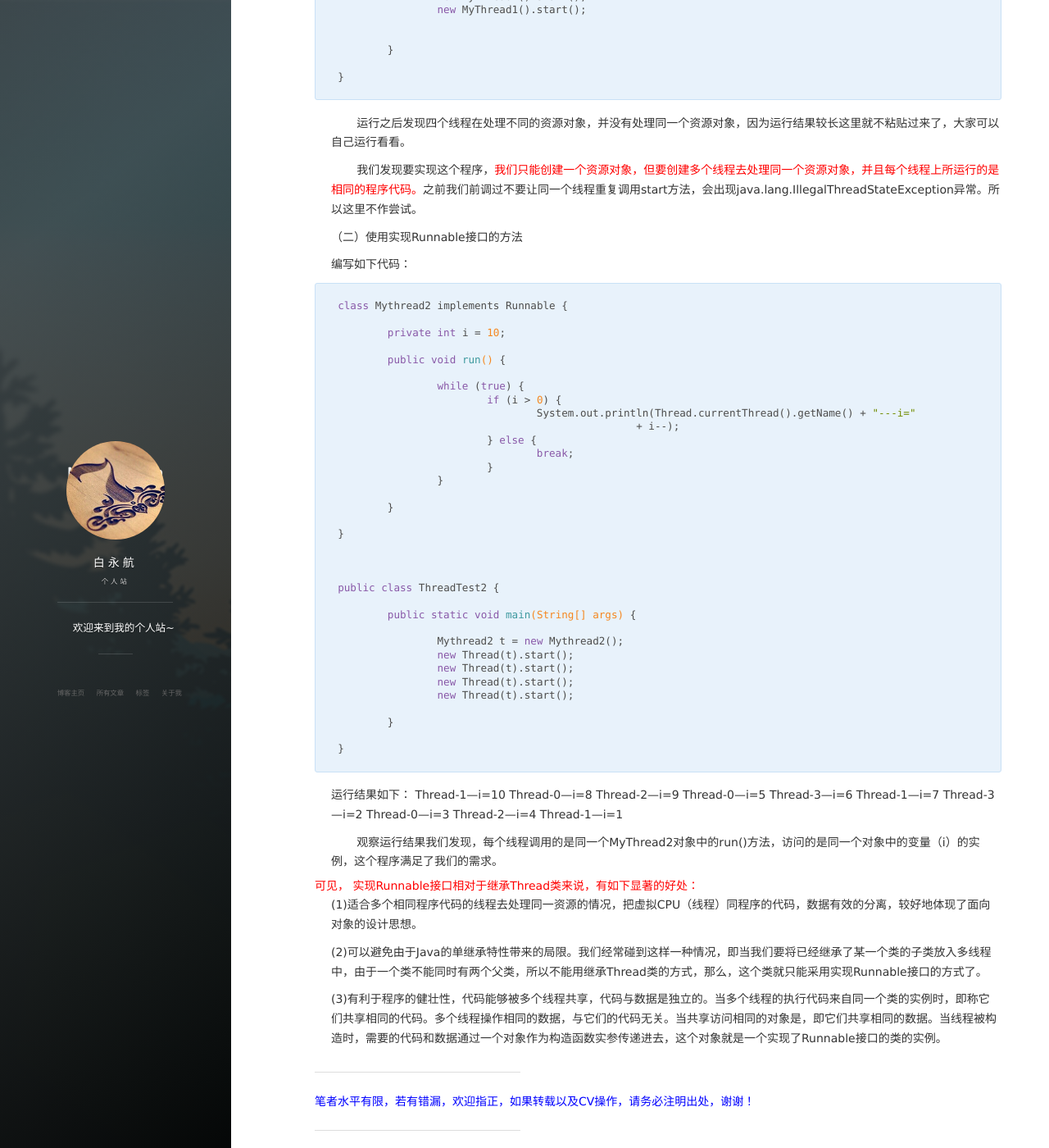
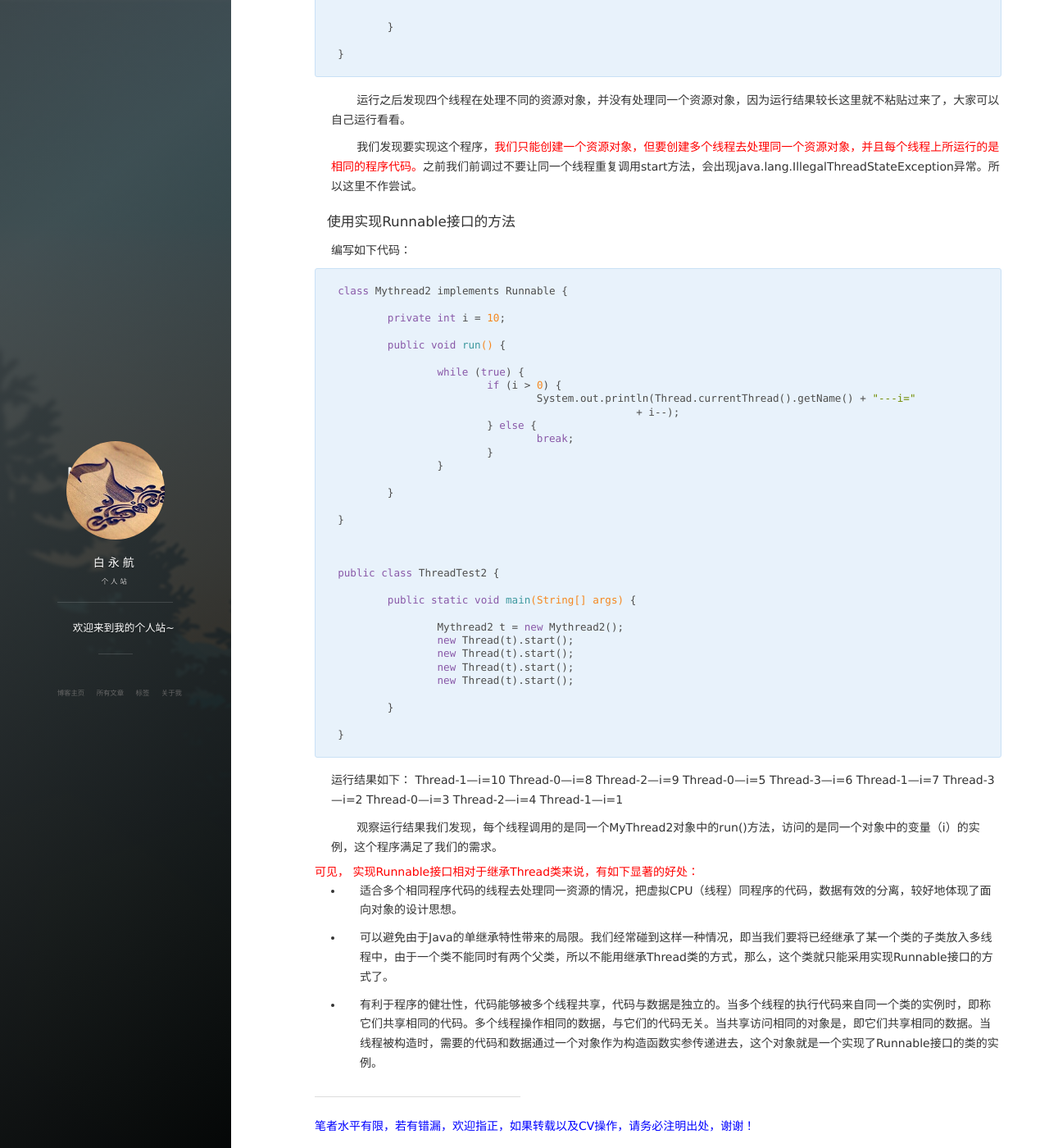
Before and after one commit to MadridSeven/MadridSeven.github.io, a Jekyll site: the page built from _posts/2017-01-15-JAVA进阶学习-多线程详解（一）.md, in a window 1280 px wide and 1400 px high, scrolled down 4628 px. Shown: the whole window at 82% size. Built offline with Jekyll 4.4.1, drawn with Linux system fonts in a browser that asks for light colours; nearby versions of some CDN libraries; comment, search, counter and statistics services are not loaded; part of the change alters nothing that is shown; some of the changed text lies outside the part shown.

Commit message:
modification articles

```diff
--- a/_posts/2017-01-15-JAVA进阶学习-多线程详解（一）.md
+++ b/_posts/2017-01-15-JAVA进阶学习-多线程详解（一）.md
@@ -8,73 +8,74 @@ tag: JAVA进阶学习
 ---
 
 
-# .1 线程与进程的区别
-## 1-1 定义
-&#160; &#160; &#160; &#160;<font color="red">进程</font>：进程是具有一定独立功能的程序关于某个数据集合上的一次运行活动,进程是系统进行资源分配和调度的一个独立单位.
+## 线程与进程的区别
+### 定义
+&emsp;&emsp;<font color="red">进程</font>：进程是具有一定独立功能的程序关于某个数据集合上的一次运行活动,进程是系统进行资源分配和调度的一个独立单位.
 
-&#160; &#160; &#160; &#160;<font color="red">线程</font>：线程是进程的一个实体,<font color="red">是CPU调度和分派的基本单位</font>,它是比进程更小的能独立运行的基本单位.线程自己基本上不拥有系统资源,只拥有一点在运行中必不可少的资源(如程序计数器,一组寄存器和栈),但是它可与同属一个进程的其他的线程共享进程所拥有的全部资源。
-## 1-2 区别
+&emsp;&emsp;<font color="red">线程</font>：线程是进程的一个实体,<font color="red">是CPU调度和分派的基本单位</font>,它是比进程更小的能独立运行的基本单位.线程自己基本上不拥有系统资源,只拥有一点在运行中必不可少的资源(如程序计数器,一组寄存器和栈),但是它可与同属一个进程的其他的线程共享进程所拥有的全部资源。
+### 区别
 
-- &#160; &#160;简而言之,<font color="red"> 一个程序至少有一个进程,一个进程至少有一个线程。</font>
+- &emsp;&emsp;简而言之,<font color="red"> 一个程序至少有一个进程,一个进程至少有一个线程。</font>
 
-- &#160; &#160;线程的划分尺度小于进程，使得多线程程序的并发性高。
+- &emsp;&emsp;线程的划分尺度小于进程，使得多线程程序的并发性高。
 
-- &#160; &#160;另外，进程在执行过程中拥有独立的内存单元，而多个线程共享内存，从而极大地提高了程序的运行效率。
+- &emsp;&emsp;另外，进程在执行过程中拥有独立的内存单元，而多个线程共享内存，从而极大地提高了程序的运行效率。
 
-- &#160; &#160;线程在执行过程中与进程还是有区别的。每个独立的线程有一个程序运行的入口、顺序执行序列和程序的出口。但是<font color="red">线程不能够独立执行</font>，必须依存在应用程序中，由应用程序提供多个线程执行控制。
+- &emsp;&emsp;线程在执行过程中与进程还是有区别的。每个独立的线程有一个程序运行的入口、顺序执行序列和程序的出口。但是<font color="red">线程不能够独立执行</font>，必须依存在应用程序中，由应用程序提供多个线程执行控制。
 
-- &#160; &#160;从逻辑角度来看，多线程的意义在于一个应用程序中，有多个执行部分可以同时执行。但<font color="red">操作系统并没有将多个线程看做多个独立的应用</font>，来实现进程的调度和管理以及资源分配。这就是进程和线程的重要区别。
+- &emsp;&emsp;从逻辑角度来看，多线程的意义在于一个应用程序中，有多个执行部分可以同时执行。但<font color="red">操作系统并没有将多个线程看做多个独立的应用</font>，来实现进程的调度和管理以及资源分配。这就是进程和线程的重要区别。
 
  注：<font color="red">在java中，每次程序运行至少启动2个线程。一个是main线程，一个是垃圾收集线程。因为每当使用java命令执行一个类的时候，实际上都会启动一个JVM，每一个JVM实际就是在操作系统中启动了一个进程。</font>
-# .2 线程的5种状态
+## 线程的5种状态
 
 线程可以有如下5种状态：
 
- 1.  New(新创建)
- 2.  Runnable(就绪)
- 3. Running(运行)
- 4. Blocked(阻塞)
- 5. Dead(死亡)
+ - New(新创建)
+ - Runnable(就绪)
+ - Running(运行)
+ - Blocked(阻塞)
+ - Dead(死亡)
 
 <font color="red">  下面这张图对于理解这五种状态之间的关系非常有帮助。 </font>
+
 ![](http://img.blog.csdn.net/20150309140927553)
 
 
-.1 新创建线程
+1.新创建线程:
 
-&#160; &#160; &#160; &#160;当用new操作符创建一个新线程时，如new Thread(r)，<font color="red">该线程还没有开始运行</font>。这意味着它的状态是new。
+&emsp;&emsp; 当用new操作符创建一个新线程时，如new Thread(r)，<font color="red">该线程还没有开始运行</font>。这意味着它的状态是new。
 
-.2 就绪和运行线程
+2.就绪和运行线程:
 
-&#160; &#160; &#160; &#160;一旦调用start方法，线程处于runnable（就绪）状态。是否进入运行状态，这取决于操作系统给线程提供运行的时间，<font color="red">当CPU开始调度处于就绪状态的线程时，此时线程才得以真正执行。</font>
+&emsp;&emsp;一旦调用start方法，线程处于runnable（就绪）状态。是否进入运行状态，这取决于操作系统给线程提供运行的时间，<font color="red">当CPU开始调度处于就绪状态的线程时，此时线程才得以真正执行。</font>
 
-&#160; &#160; &#160; &#160;一旦一个线程开始运行，它不必始终保持运行。事实上，运行中的线程被中断，目的是为了让其他线程获得运行的机会。线程调度的细节依赖于操作系统提供的服务。<font color="red">抢占式调度系统给每一个可运行的线程一个时间片来执行任务。当时间片用完，操作系统剥夺该线程的运行权，并给另一个线程运行的机会。当选择下一个线程时，操作系统考虑线程的优先级。</font>(本人将之后博文中解释线程的优先级和线程的竞争关系)
+&emsp;&emsp;一旦一个线程开始运行，它不必始终保持运行。事实上，运行中的线程被中断，目的是为了让其他线程获得运行的机会。线程调度的细节依赖于操作系统提供的服务。<font color="red">抢占式调度系统给每一个可运行的线程一个时间片来执行任务。当时间片用完，操作系统剥夺该线程的运行权，并给另一个线程运行的机会。当选择下一个线程时，操作系统考虑线程的优先级。</font>(本人将之后博文中解释线程的优先级和线程的竞争关系)
 
-.3 阻塞线程
+3.阻塞线程:
 
-&#160; &#160; &#160; &#160;当线程处于阻塞状态时，它暂时不活动。它不运行任何代码且消耗最少的资源。直到线程进入就绪状态。根阻塞的不同原因，阻塞大致分为以下三种
+&emsp;&emsp;当线程处于阻塞状态时，它暂时不活动。它不运行任何代码且消耗最少的资源。直到线程进入就绪状态。根阻塞的不同原因，阻塞大致分为以下三种
 
 
->- 等待阻塞：运行的线程执行wait()方法，JVM会把该线程放入等待池中。(wait会释放持有的锁)
+- 等待阻塞：运行的线程执行wait()方法，JVM会把该线程放入等待池中。(wait会释放持有的锁)
 
->- 同步阻塞：运行的线程在获取对象的同步锁时，若该同步锁被别的线程占用，则JVM会把该线程放入锁池中。
+- 同步阻塞：运行的线程在获取对象的同步锁时，若该同步锁被别的线程占用，则JVM会把该线程放入锁池中。
 
->- 其他阻塞：运行的线程执行sleep()或join()方法，或者发出了I/O请求时，JVM会把该线程置为阻塞状态。当sleep()状态超时、join()等待线程终止或者超时、或者I/O处理完毕时，线程重新转入就绪状态。（注：sleep是不会释放持有的锁）。
+- 其他阻塞：运行的线程执行sleep()或join()方法，或者发出了I/O请求时，JVM会把该线程置为阻塞状态。当sleep()状态超时、join()等待线程终止或者超时、或者I/O处理完毕时，线程重新转入就绪状态。（注：sleep是不会释放持有的锁）。
 
 
-> 注：关于阻塞将会在之后的博文中进行分析
+- 注：关于阻塞将会在之后的博文中进行分析
 
-.4 死亡状态（Dead）
+4.死亡状态（Dead）
 
 &#160; &#160; &#160; &#160;线程执行完了或者因异常退出了run()方法，该线程结束生命周期。
 
-# .3 线程启动的两种方式
+### 线程启动的两种方式
 
 &#160; &#160; &#160; &#160;创建新执行线程有两种方法。<font color="red">一种方法是将类声明为 Thread 的子类。该子类应重写 Thread 类的 run 方法。接下来可以分配并启动该子类的实例</font>。
 
 &#160; &#160; &#160; &#160;创建线程的另一种方法是<font color="red">声明实现 Runnable 接口的类。该类然后实现 run 方法。然后可以分配该类的实例，在创建 Thread 时作为一个参数来传递并启动。</font>（其实准确来讲，应该有三种，还有一种是实现Callable接口，并与Future、线程池结合使用，这部分的内容将在后续博文详细总结。）
 
-## 3-1 继承Thread类
+#### 继承Thread类
  该方法是创建一个线程的常用方法，在方法中应该重写Thread类的run方法。
  编写如下代码：
 
@@ -135,7 +136,7 @@ Thread-0----4
 
 &#160; &#160; &#160; &#160; 不要让同一个线程重复调用start方法，会出现java.lang.IllegalThreadStateException异常。 </font>
 
-## 3-2 实现Runnable接口
+#### 实现Runnable接口
 &#160; &#160; &#160; &#160; 实现Runnable接口，并重写该接口的run()方法，该run()方法同样是线程执行体，创建Runnable实现类的实例，并以此实例作为Thread类的target来创建Thread对象，<font color="red">该Thread对象才是真正的线程对象。</font>
  编写如下代码：
 
@@ -203,7 +204,7 @@ Thread-0----4
 
 <font color="red">注：不要调用Thread类或Runnable对象的run方法。直接调用run方法，只会执行同一个线程中的任务，而不会启动新线程。应该调用Thread.start方法。 这个方法将创建一个执行run方法的新线程。</font>
 
-# .4 线程启动的两种方式的对比
+### 线程启动的两种方式的对比
 
  &#160; &#160; &#160; &#160;之前我们用继承Thread类和实现Runnable接口两种方法创建和启动了线程，大家从运行的结果可以发现两种形式的运行结果是一致的，这是就有了一个问题，它们的区别是什么？我到底应该使用哪种方式？
 
@@ -211,7 +212,7 @@ Thread-0----4
 
  &#160; &#160; &#160; &#160;结合上面讨论的结果，我们分别用继承Thread类和实现Runnable接口来分析这个程序。
 
-（一）使用继承Thread的方法
+#### 使用继承Thread的方法
 
 编写如下代码：
 
@@ -253,7 +254,7 @@ public class ThreadTest2 {
 
  &#160; &#160; &#160; &#160;我们发现要实现这个程序，<font color="red">我们只能创建一个资源对象，但要创建多个线程去处理同一个资源对象，并且每个线程上所运行的是相同的程序代码。</font>之前我们前调过不要让同一个线程重复调用start方法，会出现java.lang.IllegalThreadStateException异常。所以这里不作尝试。
 
-（二）使用实现Runnable接口的方法
+#### 使用实现Runnable接口的方法
 
 编写如下代码：
 
@@ -311,11 +312,11 @@ Thread-1---i=1
 可见， 实现Runnable接口相对于继承Thread类来说，有如下显著的好处：
 </font>
 
-(1)适合多个相同程序代码的线程去处理同一资源的情况，把虚拟CPU（线程）同程序的代码，数据有效的分离，较好地体现了面向对象的设计思想。
+- 适合多个相同程序代码的线程去处理同一资源的情况，把虚拟CPU（线程）同程序的代码，数据有效的分离，较好地体现了面向对象的设计思想。
 
-(2)可以避免由于Java的单继承特性带来的局限。我们经常碰到这样一种情况，即当我们要将已经继承了某一个类的子类放入多线程中，由于一个类不能同时有两个父类，所以不能用继承Thread类的方式，那么，这个类就只能采用实现Runnable接口的方式了。
+- 可以避免由于Java的单继承特性带来的局限。我们经常碰到这样一种情况，即当我们要将已经继承了某一个类的子类放入多线程中，由于一个类不能同时有两个父类，所以不能用继承Thread类的方式，那么，这个类就只能采用实现Runnable接口的方式了。
 
-(3)有利于程序的健壮性，代码能够被多个线程共享，代码与数据是独立的。当多个线程的执行代码来自同一个类的实例时，即称它们共享相同的代码。多个线程操作相同的数据，与它们的代码无关。当共享访问相同的对象是，即它们共享相同的数据。当线程被构造时，需要的代码和数据通过一个对象作为构造函数实参传递进去，这个对象就是一个实现了Runnable接口的类的实例。
+- 有利于程序的健壮性，代码能够被多个线程共享，代码与数据是独立的。当多个线程的执行代码来自同一个类的实例时，即称它们共享相同的代码。多个线程操作相同的数据，与它们的代码无关。当共享访问相同的对象是，即它们共享相同的数据。当线程被构造时，需要的代码和数据通过一个对象作为构造函数实参传递进去，这个对象就是一个实现了Runnable接口的类的实例。
 
 
 
```
